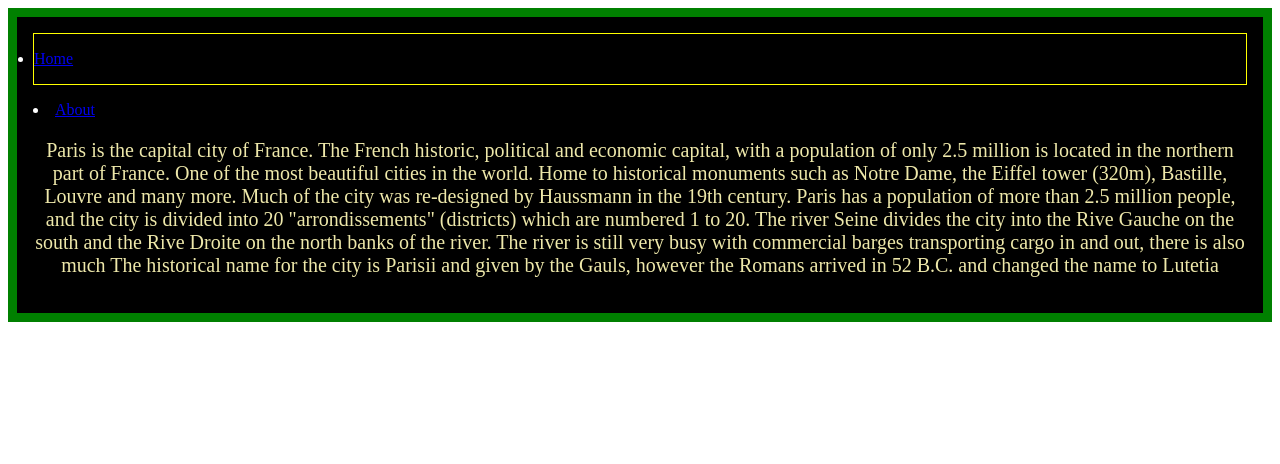
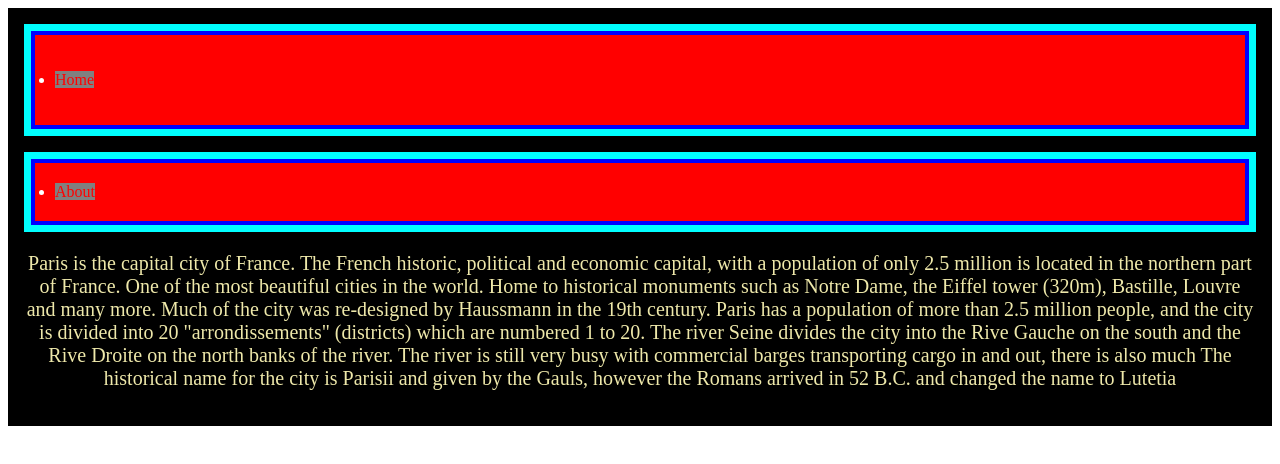
Before and after one commit to RyanLin923/ryanlin923.github.io, a plain HTML site: page about.html in a window 1280 px wide. Drawn offline with Linux system fonts and the light colour scheme.

Commit message:
Update about.html

```diff
--- a/about.html
+++ b/about.html
@@ -29,6 +29,44 @@
       p{
           text-align: center;
       }
+      ul {
+        border: 7px solid aqua;
+        margin: 4;
+        padding: 66;
+
+      }
+
+      .div1{
+      border: 0.3em solid blue;
+      padding: 1em;
+      background-color:red
+      }
+      .class1{
+      display:flex;
+      flex-wrap:wrap;
+      }
+      div{
+        border: 0.6em ;
+        padding: 1em;
+
+      }
+
+      .nav{
+          background-color: grey;
+      }
+
+      .nav div {
+        padding: 20px
+      }
+
+      .nav a {
+        text-decoration: none;
+        color: red;
+      }
+
+      .nav div:hover {
+        background-color:yellow;
+      }
   </style>
 </head>
 
@@ -36,16 +74,25 @@
 
 
     <div style='background-color:black;' class="img-container">
-        <ul>
-            <p>
+        <ul class="nav div:hover">
+            <div class="div1">
+                <p>
 
-                <li><a href="index.html"> Home </a></li>
-            </p>
+                    <li><a href="index.html" class="nav div:hover"> Home </a></li>
+                </p>
+            </div>
 
         </ul>
 
         <p>
-            <li><a href="about.html"> About </a></li>
+            <ul class="nav div:hover">
+                <div class="div1">
+
+                    <li><a href="about.html" class="nav div:hover"> About </a></li>
+                 </div>
+            </ul>
+
+
         </p>
         <p style="color:palegoldenrod; font-size:20px">
         Paris is the capital city of France.
```
